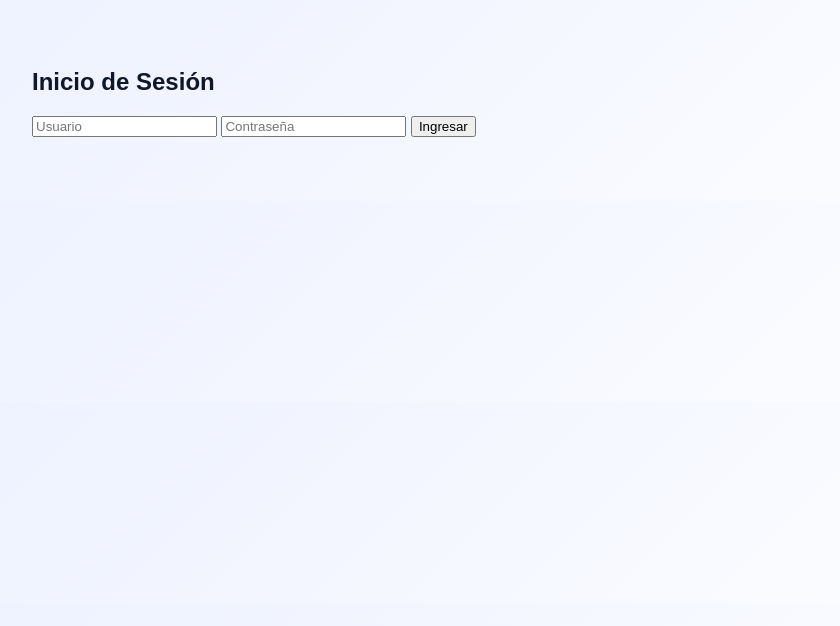
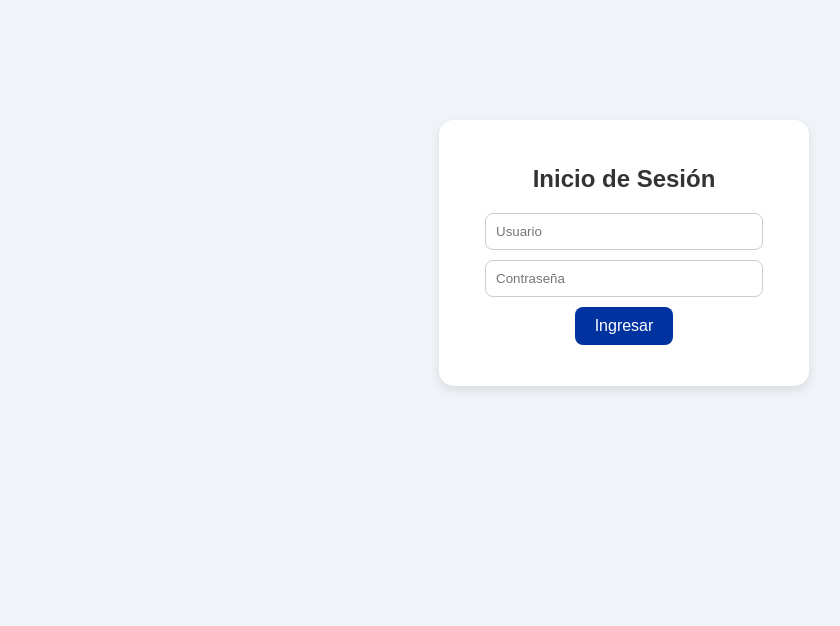
Before and after one commit to programador12345678/notas, a PHP site: page / in a window 1280 px wide. Shown: the top 626 px of the page, without its empty margins (16-856 px from the left). Run offline with PHP 8.4, Linux system fonts and the light colour scheme.

Commit message:
Update style.css

```diff
--- a/style.css
+++ b/style.css
@@ -1,110 +1,157 @@
-/* Estilo general */
 body {
   font-family: "Poppins", sans-serif;
-  background: linear-gradient(135deg, #eef2ff, #ffffff);
-  color: #0f172a;
-  padding: 40px;
+  background: #f0f4f8;
+  margin: 0;
+  padding: 0;
+  color: #333;
+}
+
+header {
+  background: linear-gradient(to right, #0033a0, #d52b1e);
+  color: white;
+  padding: 20px;
+  display: flex;
+  justify-content: space-between;
+  align-items: center;
+}
+
+header h1 {
+  margin: 0;
+  font-size: 24px;
+}
+
+#welcome {
+  background-color: rgba(255, 255, 255, 0.9);
+  color: #0033a0;
+  padding: 5px 15px;
+  border-radius: 10px;
+  font-weight: bold;
+  animation: fadeInOut 4s ease-in-out;
+}
+
+@keyframes fadeInOut {
+  0% { opacity: 0; }
+  10% { opacity: 1; }
+  90% { opacity: 1; }
+  100% { opacity: 0; }
+}
+
+#logout {
+  background: white;
+  color: #d52b1e;
+  border: none;
+  padding: 8px 16px;
+  border-radius: 8px;
+  cursor: pointer;
+  font-weight: bold;
+  transition: background 0.3s;
+}
+
+#logout:hover {
+  background: #f8d7da;
+}
+
+section {
+  margin: 30px auto;
+  width: 90%;
+  background: white;
+  border-radius: 10px;
+  padding: 20px;
+  box-shadow: 0 3px 10px rgba(0,0,0,0.1);
+}
+
+table {
+  width: 100%;
+  border-collapse: collapse;
+  text-align: center;
+}
+
+th {
+  background-color: #0033a0;
+  color: white;
+  padding: 10px;
+}
+
+td {
+  padding: 10px;
+}
+
+input[type="number"] {
+  width: 80px;
+  text-align: center;
+  border: 1px solid #ccc;
+  border-radius: 6px;
+  padding: 5px;
+}
+
+input[type="number"]:focus {
+  border-color: #0033a0;
+  outline: none;
+}
+
+#save {
+  margin-top: 15px;
+  background-color: #0033a0;
+  color: white;
+  border: none;
+  padding: 10px 20px;
+  border-radius: 10px;
+  cursor: pointer;
+  font-size: 16px;
+  transition: background 0.3s;
+}
+
+#save:hover {
+  background-color: #002070;
+}
+
+footer {
+  text-align: center;
+  background: #f1f1f1;
+  padding: 10px;
+  color: #555;
+  font-size: 14px;
+  border-top: 2px solid #0033a0;
+}
+
+.card {
+  width: 320px;
+  margin: 120px auto;
+  background: white;
+  padding: 25px;
+  border-radius: 15px;
+  text-align: center;
+  box-shadow: 0 4px 10px rgba(0,0,0,0.1);
+}
+
+.card input {
+  display: block;
+  margin: 10px auto;
+  padding: 10px;
+  width: 80%;
+  border: 1px solid #ccc;
+  border-radius: 8px;
+}
+
+.card button {
+  background-color: #0033a0;
+  color: white;
+  padding: 10px 20px;
+  border: none;
+  border-radius: 8px;
+  cursor: pointer;
+  font-size: 16px;
+}
+
+.card button:hover {
+  background-color: #002070;
+}
+
+#error-msg {
+  color: #d52b1e;
+  font-weight: bold;
 }
 
 .hidden {
   display: none;
 }
-
-/* Login */
-.login-card {
-  max-width: 350px;
-  margin: 100px auto;
-  background: #fff;
-  padding: 24px;
-  border-radius: 12px;
-  box-shadow: 0 6px 20px rgba(0, 0, 0, 0.1);
-}
-
-.login-card h2 {
-  text-align: center;
-  margin-bottom: 16px;
-  color: #1d4ed8;
-}
-
-.login-card label {
-  font-size: 13px;
-  color: #475569;
-}
-
-.login-card input {
-  width: 100%;
-  padding: 10px;
-  margin: 6px 0 12px;
-  border: 1px solid #cbd5e1;
-  border-radius: 8px;
-}
-
-.btn-primary {
-  background: #2563eb;
-  color: white;
-  border: none;
-  padding: 10px;
-  width: 100%;
-  border-radius: 8px;
-  cursor: pointer;
-}
-
-.btn-primary:hover {
-  background: #1e40af;
-}
-
-.error {
-  color: #dc2626;
-  text-align: center;
-  margin-top: 10px;
-}
-
-/* Panel principal */
-header {
-  display: flex;
-  justify-content: space-between;
-  align-items: center;
-  margin-bottom: 18px;
-}
-
-.btn-danger {
-  background: #dc2626;
-  color: white;
-  border: none;
-  padding: 8px 12px;
-  border-radius: 8px;
-  cursor: pointer;
-}
-
-.btn-danger:hover {
-  background: #b91c1c;
-}
-
-/* Tabla */
-table {
-  width: 100%;
-  border-collapse: collapse;
-  background: white;
-  border-radius: 12px;
-  overflow: hidden;
-  box-shadow: 0 6px 20px rgba(0, 0, 0, 0.05);
-}
-
-th, td {
-  padding: 10px 14px;
-  text-align: center;
-  border-bottom: 1px solid #e2e8f0;
-}
-
-th {
-  background: #eff6ff;
-  color: #1e3a8a;
-}
-
-td[contenteditable] {
-  background: #fffefc;
-}
-
-tfoot th {
-  background: #e0e7ff;
-}
```
